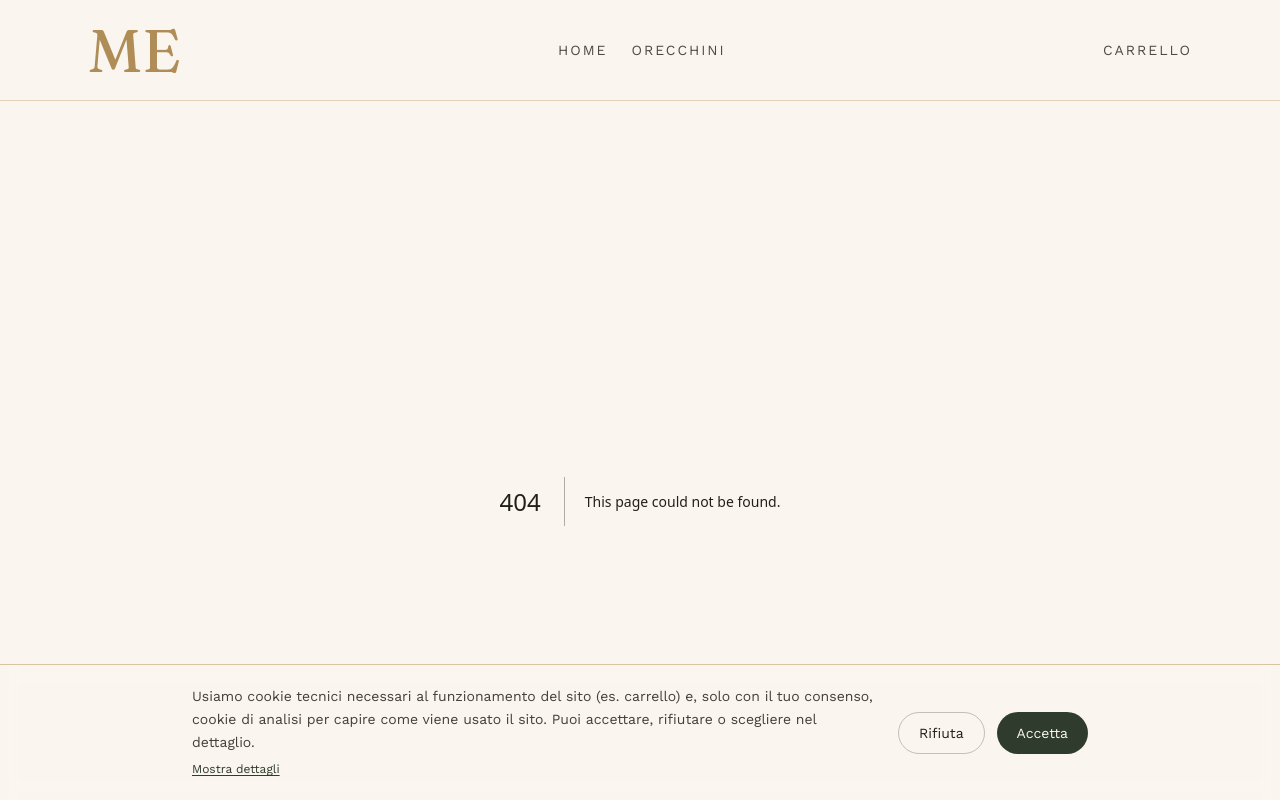
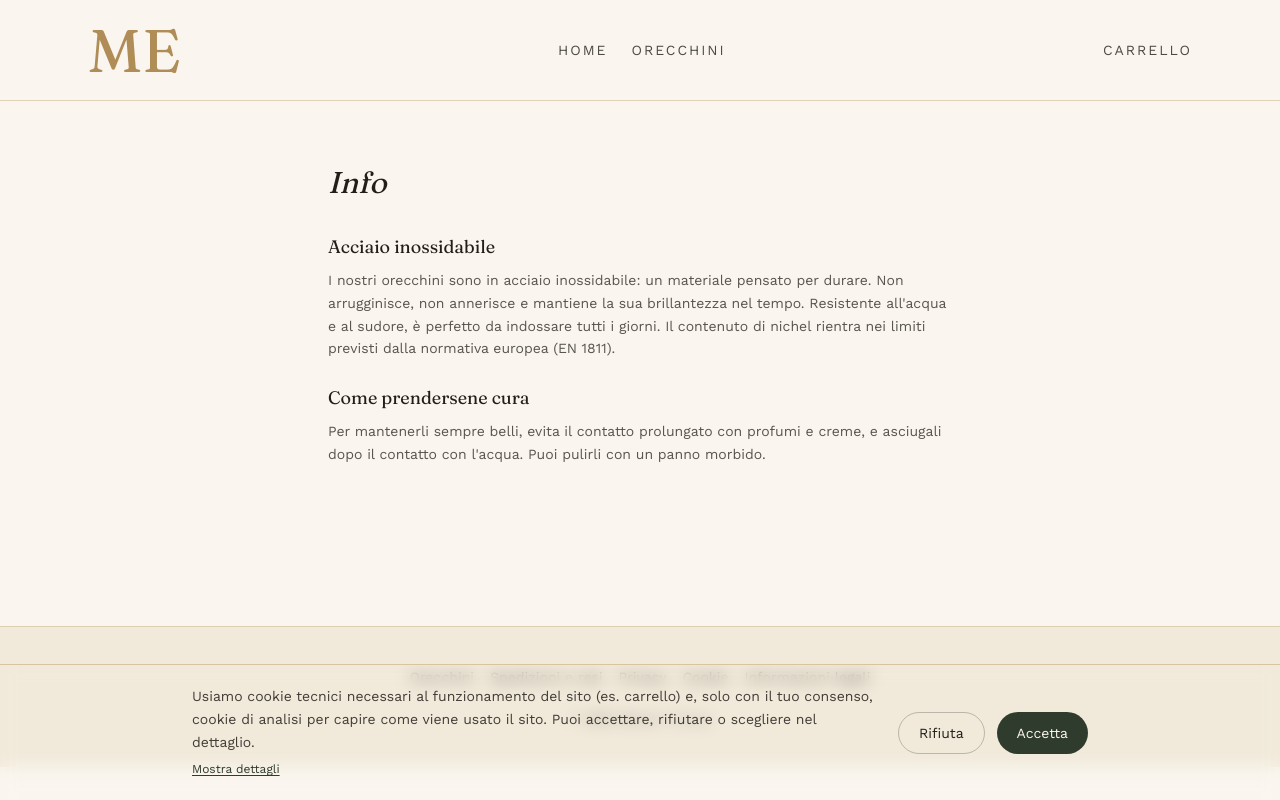
Before and after one commit to jassermaazaoui111-stack/Monari_Elisa, a Next.js app in the folder monari-elisa/monari-elisa/: page /info in a window 1280 px wide. Before the commit this address had no page. Shown: the top 800 px of the page. Built offline with nearby package versions, Linux system fonts and the light colour scheme.

Commit message:
Create page.tsx

```diff
--- /dev/null
+++ b/monari-elisa/monari-elisa/app/info/page.tsx
@@ -0,0 +1,39 @@
+export const metadata = {
+  title: "Info — Monari Elisa",
+};
+
+export default function InfoPage() {
+  return (
+    <section className="mx-auto max-w-2xl px-6 py-16">
+      <h1 className="font-display text-3xl italic text-inchiostro mb-8">
+        Info
+      </h1>
+
+      <div className="space-y-6 text-sm text-inchiostro/75 leading-relaxed">
+        <div>
+          <h2 className="font-display text-lg not-italic text-inchiostro mb-2">
+            Acciaio inossidabile
+          </h2>
+          <p>
+            I nostri orecchini sono in acciaio inossidabile: un materiale
+            pensato per durare. Non arrugginisce, non annerisce e mantiene la
+            sua brillantezza nel tempo. Resistente all&apos;acqua e al sudore, è
+            perfetto da indossare tutti i giorni. Il contenuto di nichel rientra
+            nei limiti previsti dalla normativa europea (EN 1811).
+          </p>
+        </div>
+
+        <div>
+          <h2 className="font-display text-lg not-italic text-inchiostro mb-2">
+            Come prendersene cura
+          </h2>
+          <p>
+            Per mantenerli sempre belli, evita il contatto prolungato con
+            profumi e creme, e asciugali dopo il contatto con l&apos;acqua. Puoi
+            pulirli con un panno morbido.
+          </p>
+        </div>
+      </div>
+    </section>
+  );
+}
```
